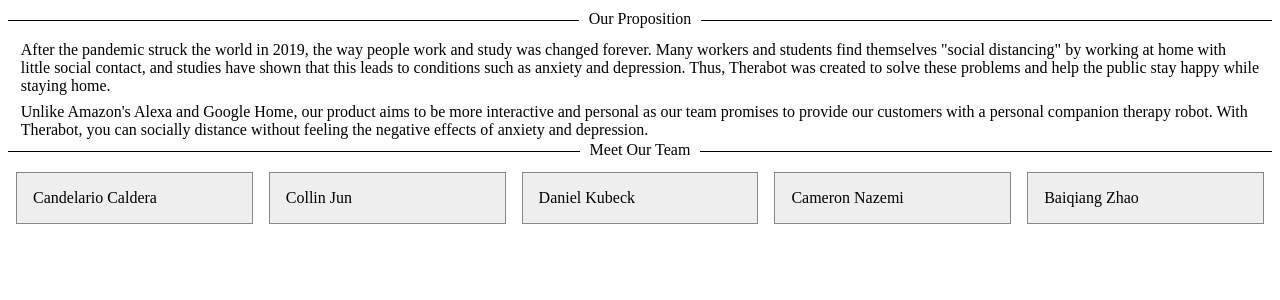
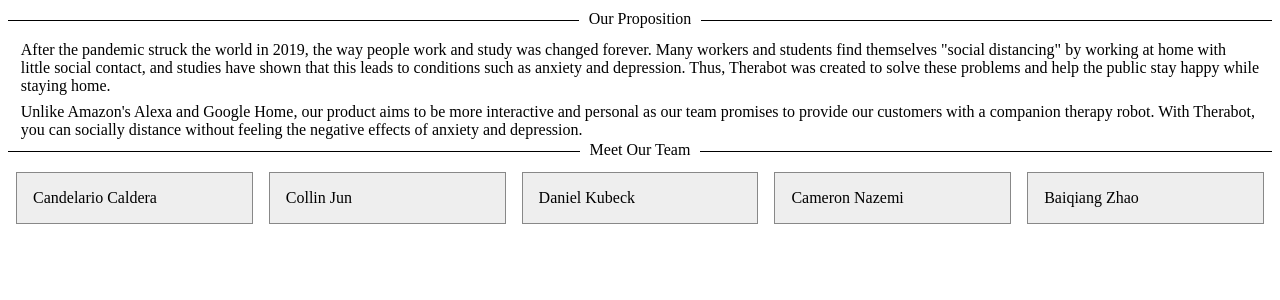
Before and after one commit to Cozmo8/ece140b-docker, a Python web app: template web/src/templates/home.html in a window 1280 px wide. Shown: the part 326-626 px from the top of the page. Run offline with Jinja, Linux system fonts and the light colour scheme; the template is opened without the code that fills it, so the values that code supplies are empty.

Commit message:
Update home.html

```diff
--- a/web/src/templates/home.html
+++ b/web/src/templates/home.html
@@ -26,7 +26,7 @@
   <div class='divider'><span>Our Proposition</span></div>
   <p>After the pandemic struck the world in 2019, the way people work and study was changed forever. Many workers and students find themselves "social distancing" by working at home with little social contact, and studies have shown that this leads to conditions such as anxiety and depression. Thus, Therabot was created to solve these problems and help the public stay happy while staying home.</p>
 
-  <p> Unlike Amazon's Alexa and Google Home, our product aims to be more interactive and personal as our team promises to provide our customers with a personal companion therapy robot. With Therabot, you can socially distance without feeling the negative effects of anxiety and depression.</p>
+  <p> Unlike Amazon's Alexa and Google Home, our product aims to be more interactive and personal as our team promises to provide our customers with a companion therapy robot. With Therabot, you can socially distance without feeling the negative effects of anxiety and depression.</p>
 
   <div class='divider'><span>Meet Our Team</span></div>
   <div class = 'members'>
```
